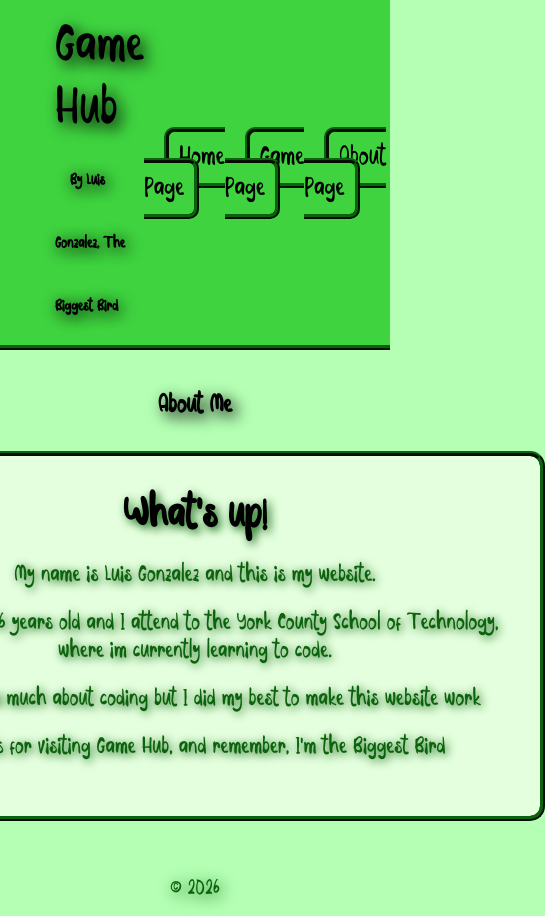
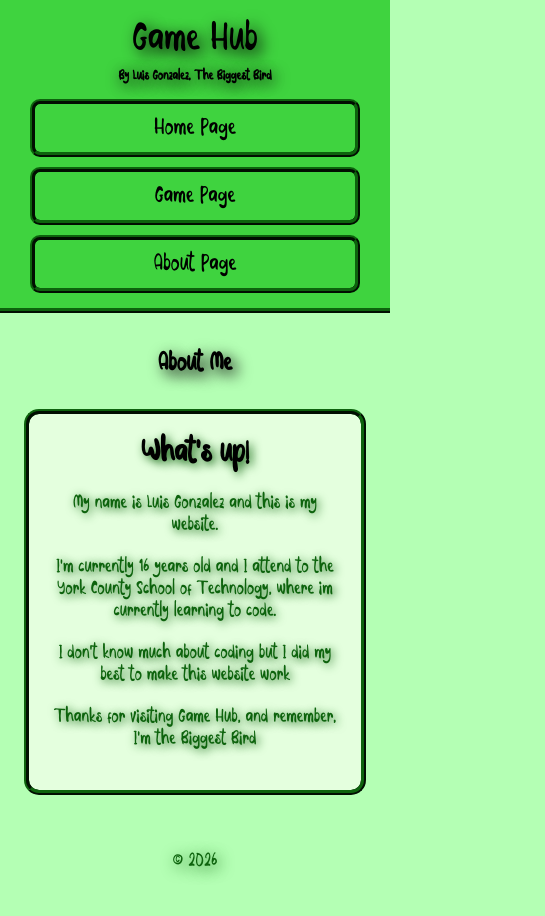
Before and after one commit to 29lgonzalez/29lgonzalez.github.io, a plain HTML site: page about.html in a window 390 px wide. Shown: the whole page, 545 px wide, since content can reach past the window. After the commit the page ends 892 px from the top, so only its background shows below. Drawn offline with Linux system fonts and the light colour scheme.

Commit message:
Update style.css

```diff
--- a/css/style.css
+++ b/css/style.css
@@ -107,14 +107,14 @@ body {
     overflow: hidden;
 }
 
-#startButton{
+#startButton {
 
     position: absolute;
 
     top: 50%;
     left: 50%;
 
-    transform: translate(-50%,-50%);
+    transform: translate(-50%, -50%);
 
     padding: 15px 25px;
 
@@ -130,11 +130,11 @@ body {
     transition: 0.2s;
 }
 
-#startButton:hover{
+#startButton:hover {
     transform: scale(1.05);
 }
 
-#brokenMessage{
+#brokenMessage {
     position: absolute;
 
     bottom: 20px;
@@ -146,7 +146,7 @@ body {
     font-size: 18px;
 }
 
-footer{
+footer {
     text-align: center;
 
     margin-top: 20px;
@@ -158,7 +158,7 @@ footer{
     text-shadow: 2.5px 2.5px 15px #0d630d;
 }
 
-.about-box{
+.about-box {
     width: 700px;
 
     margin-top: 30px;
@@ -172,14 +172,14 @@ footer{
     text-align: center;
 }
 
-.about-box h2{
+.about-box h2 {
     font-size: 40px;
     margin-bottom: 20px;
 
     text-shadow: 3px 3px 10px #0d630d;
 }
 
-.about-box p{
+.about-box p {
     font-size: 22px;
     margin: 20px 0;
 
@@ -188,11 +188,12 @@ footer{
     text-shadow: 2px 2px 10px #0d630d;
 }
 
-.fun-text{
+.fun-text {
     margin-top: 30px;
     font-size: 26px;
 }
-.game-page-box{
+
+.game-page-box {
     position: relative;
 
     width: 826px;
@@ -207,3 +208,86 @@ footer{
 
     overflow: hidden;
 }
+
+@media screen and (max-width: 768px) {
+    .navbar {
+        flex-direction: column;
+        text-align: center;
+        padding: 15;
+    }
+
+    .logo {
+        font-size: 38px;
+        margin-left: 0;
+    }
+
+    .subtitle {
+        display: block;
+        margin-top: 5px;
+        padding-left: 0;
+        font-size: 13px;
+    }
+
+    .nav-links {
+        flex-direction: column;
+        gap: 10px;
+        margin-top: 15px;
+        width: 100%;
+    }
+
+    .nav-links a {
+        display: block;
+        width: 100%;
+        margin: 0;
+        font-size: 22px;
+    }
+
+    .nav-links a:hover {
+        padding: 10px;
+    }
+
+    .hero {
+        width: 100%;
+        padding: 15px;
+    }
+
+    .main-text {
+        font-size: 18px;
+    }
+
+    .game-box,
+    .about-box {
+        width: 95%;
+        max-width: 700px;
+    }
+
+    .game-box {
+        height: 350px;
+    }
+
+    #startButton {
+        font-size: 16px;
+        padding: 12px 18px;
+    }
+
+    .about-box {
+        padding: 20px;
+    }
+
+    .about-box h2 {
+        font-size: 30px;
+    }
+
+    .about-box p {
+        font-size: 18px;
+    }
+
+    .fun-text{
+        font-size: 22px;
+    }
+
+    footer{
+        font-size: 18px;
+        padding: 20px;
+    }
+}
```
